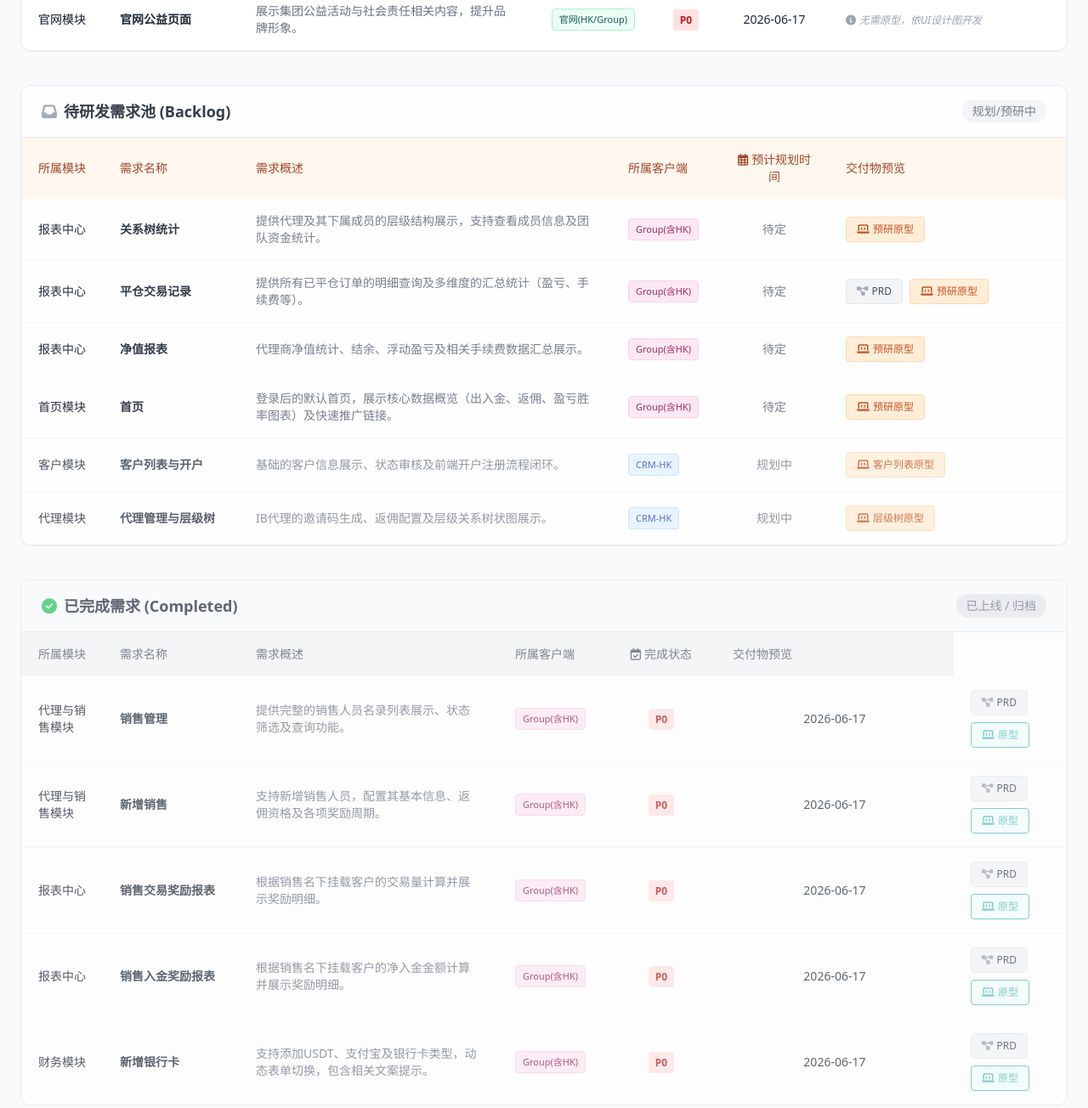
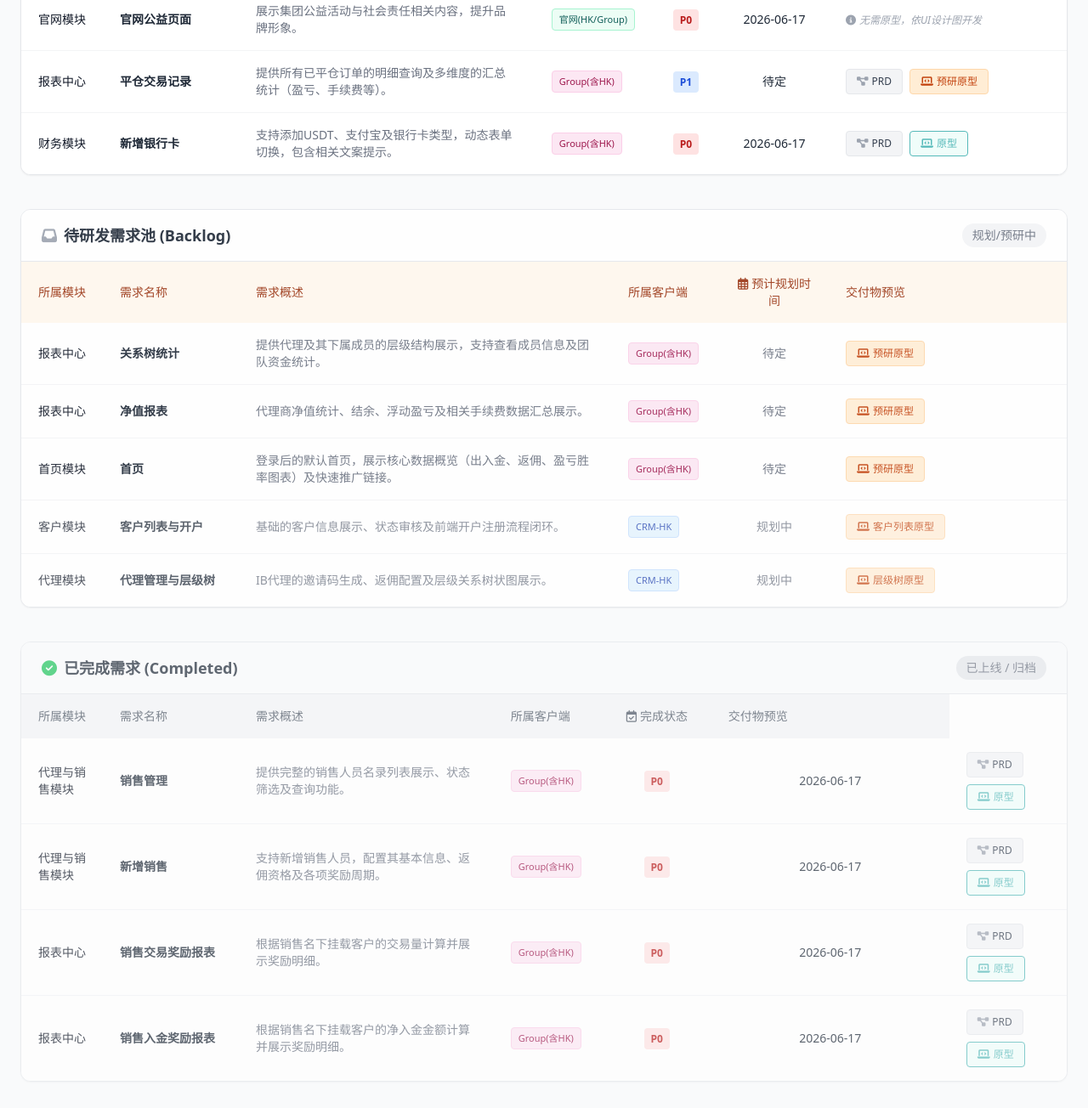
Before and after one commit to hantiantian007/Hatc-Demo, a plain HTML site: page index.html in a window 1280 px wide. Shown: the part 680-1984 px from the top of the page at 85% size. Drawn offline with nearby package versions, Linux system fonts and the light colour scheme.

Commit message:
Add files via upload

```diff
--- a/index.html
+++ b/index.html
@@ -243,6 +243,67 @@
                             </td>
                         </tr>
 
+
+                        <!-- 新增移入需求: 平仓交易记录 -->
+                        <tr class="table-row-hover bg-white">
+                            <td class="px-5 py-4 font-medium text-gray-900">报表中心</td>
+                            <td class="px-5 py-4 font-bold text-gray-800">平仓交易记录</td>
+                            <td class="px-5 py-4 text-gray-500">提供所有已平仓订单的明细查询及多维度的汇总统计（盈亏、手续费等）。</td>
+                            <td class="px-5 py-4">
+                                <div class="flex flex-col gap-1">
+                                    <span class="inline-block px-2 py-0.5 text-[11px] rounded tag-group w-max">Group(含HK)</span>
+                                </div>
+                            </td>
+                            <td class="px-5 py-4 text-center">
+                                <span class="bg-blue-100 text-blue-700 px-2 py-1 rounded text-xs font-bold">P1</span>
+                            </td>
+                            <td class="px-5 py-4 text-center font-medium text-gray-800">
+                                待定
+                            </td>
+                            <td class="px-5 py-4">
+                                <div class="flex flex-col gap-2">
+                                    <div class="flex flex-wrap gap-2 items-center">
+                                        <a href="Crm-Group/prd-report-close-position.html" target="_blank" class="inline-flex items-center gap-1 bg-gray-100 hover:bg-gray-200 text-gray-700 px-3 py-1.5 rounded text-xs transition-colors border border-gray-200">
+                                            <i class="fas fa-project-diagram text-gray-400"></i> PRD
+                                        </a>
+                                        <a href="Crm-Group/admin-report-close-position.html" target="_blank" class="inline-flex items-center gap-1 bg-orange-100 hover:bg-orange-200 text-orange-700 px-3 py-1.5 rounded text-xs transition-colors border border-orange-200">
+                                            <i class="fas fa-laptop-code"></i> 预研原型
+                                        </a>
+                                    </div>
+                                </div>
+                            </td>
+                        </tr>
+
+
+                        <!-- 历史合入 1.1.0: 新增银行卡 -->
+                        <tr class="table-row-hover bg-white">
+                            <td class="px-5 py-4 font-medium text-gray-900">财务模块</td>
+                            <td class="px-5 py-4 font-bold text-gray-800">新增银行卡</td>
+                            <td class="px-5 py-4 text-gray-500">支持添加USDT、支付宝及银行卡类型，动态表单切换，包含相关文案提示。</td>
+                            <td class="px-5 py-4">
+                                <div class="flex flex-col gap-1">
+                                    <span class="inline-block px-2 py-0.5 text-[11px] rounded tag-group w-max">Group(含HK)</span>
+                                </div>
+                            </td>
+                            <td class="px-5 py-4 text-center">
+                                <span class="bg-red-100 text-red-700 px-2 py-1 rounded text-xs font-bold">P0</span>
+                            </td>
+                            <td class="px-5 py-4 text-center font-medium text-gray-800">
+                                2026-06-17
+                            </td>
+                            <td class="px-5 py-4">
+                                <div class="flex flex-col gap-2">
+                                    <div class="flex flex-wrap gap-2 items-center">
+                                        <a href="Crm-Group/prd-bankcard-add.html" target="_blank" class="inline-flex items-center gap-1 bg-gray-100 hover:bg-gray-200 text-gray-700 px-3 py-1.5 rounded text-xs transition-colors border border-gray-200">
+                                            <i class="fas fa-project-diagram text-gray-400"></i> PRD
+                                        </a>
+                                        <a href="Crm-Group/admin-bankcard-add.html" target="_blank" class="inline-flex items-center gap-1 bg-teal-50 hover:bg-teal-100 theme-text px-3 py-1.5 rounded text-xs transition-colors theme-border border">
+                                            <i class="fas fa-laptop-code"></i> 原型
+                                        </a>
+                                    </div>
+                                </div>
+                            </td>
+                        </tr>
                     </tbody>
                 </table>
             </div>
@@ -287,32 +348,6 @@
                                 <div class="flex flex-col gap-2">
                                     <div class="flex flex-wrap gap-2 items-center">
                                         <a href="Crm-Group/admin-report-relationship-tree.html" target="_blank" class="inline-flex items-center gap-1 bg-orange-100 hover:bg-orange-200 text-orange-700 px-3 py-1.5 rounded text-xs transition-colors border border-orange-200">
-                                            <i class="fas fa-laptop-code"></i> 预研原型
-                                        </a>
-                                    </div>
-                                </div>
-                            </td>
-                        </tr>
-                        <!-- 需求 4 -->
-                        <tr class="table-row-hover bg-white">
-                            <td class="px-5 py-4 font-medium text-gray-900">报表中心</td>
-                            <td class="px-5 py-4 font-bold text-gray-800">平仓交易记录</td>
-                            <td class="px-5 py-4 text-gray-500">提供所有已平仓订单的明细查询及多维度的汇总统计（盈亏、手续费等）。</td>
-                            <td class="px-5 py-4">
-                                <div class="flex flex-col gap-1">
-                                    <span class="inline-block px-2 py-0.5 text-[11px] rounded tag-group w-max">Group(含HK)</span>
-                                </div>
-                            </td>
-                            <td class="px-5 py-4 text-center font-medium text-gray-500">
-                                待定
-                            </td>
-                            <td class="px-5 py-4">
-                                <div class="flex flex-col gap-2">
-                                    <div class="flex flex-wrap gap-2 items-center">
-                                        <a href="Crm-Group/prd-report-close-position.html" target="_blank" class="inline-flex items-center gap-1 bg-gray-100 hover:bg-gray-200 text-gray-700 px-3 py-1.5 rounded text-xs transition-colors border border-gray-200">
-                                            <i class="fas fa-project-diagram text-gray-400"></i> PRD
-                                        </a>
-                                        <a href="Crm-Group/admin-report-close-position.html" target="_blank" class="inline-flex items-center gap-1 bg-orange-100 hover:bg-orange-200 text-orange-700 px-3 py-1.5 rounded text-xs transition-colors border border-orange-200">
                                             <i class="fas fa-laptop-code"></i> 预研原型
                                         </a>
                                     </div>
@@ -550,36 +585,6 @@
                                 </div>
                             </td>
                         </tr>
-
-                        <!-- 历史合入 1.1.0: 新增银行卡 -->
-                        <tr class="table-row-hover bg-white">
-                            <td class="px-5 py-4 font-medium text-gray-900">财务模块</td>
-                            <td class="px-5 py-4 font-bold text-gray-800">新增银行卡</td>
-                            <td class="px-5 py-4 text-gray-500">支持添加USDT、支付宝及银行卡类型，动态表单切换，包含相关文案提示。</td>
-                            <td class="px-5 py-4">
-                                <div class="flex flex-col gap-1">
-                                    <span class="inline-block px-2 py-0.5 text-[11px] rounded tag-group w-max">Group(含HK)</span>
-                                </div>
-                            </td>
-                            <td class="px-5 py-4 text-center">
-                                <span class="bg-red-100 text-red-700 px-2 py-1 rounded text-xs font-bold">P0</span>
-                            </td>
-                            <td class="px-5 py-4 text-center font-medium text-gray-800">
-                                2026-06-17
-                            </td>
-                            <td class="px-5 py-4">
-                                <div class="flex flex-col gap-2">
-                                    <div class="flex flex-wrap gap-2 items-center">
-                                        <a href="Crm-Group/prd-bankcard-add.html" target="_blank" class="inline-flex items-center gap-1 bg-gray-100 hover:bg-gray-200 text-gray-700 px-3 py-1.5 rounded text-xs transition-colors border border-gray-200">
-                                            <i class="fas fa-project-diagram text-gray-400"></i> PRD
-                                        </a>
-                                        <a href="Crm-Group/admin-bankcard-add.html" target="_blank" class="inline-flex items-center gap-1 bg-teal-50 hover:bg-teal-100 theme-text px-3 py-1.5 rounded text-xs transition-colors theme-border border">
-                                            <i class="fas fa-laptop-code"></i> 原型
-                                        </a>
-                                    </div>
-                                </div>
-                            </td>
-                        </tr>
                     </tbody>
                 </table>
             </div>
```
Also changed, not shown: CRM-HK/prd-bankcard-add.html (+15 -0 lines), Crm-Group/prd-bankcard-add.html (+15 -0 lines).
